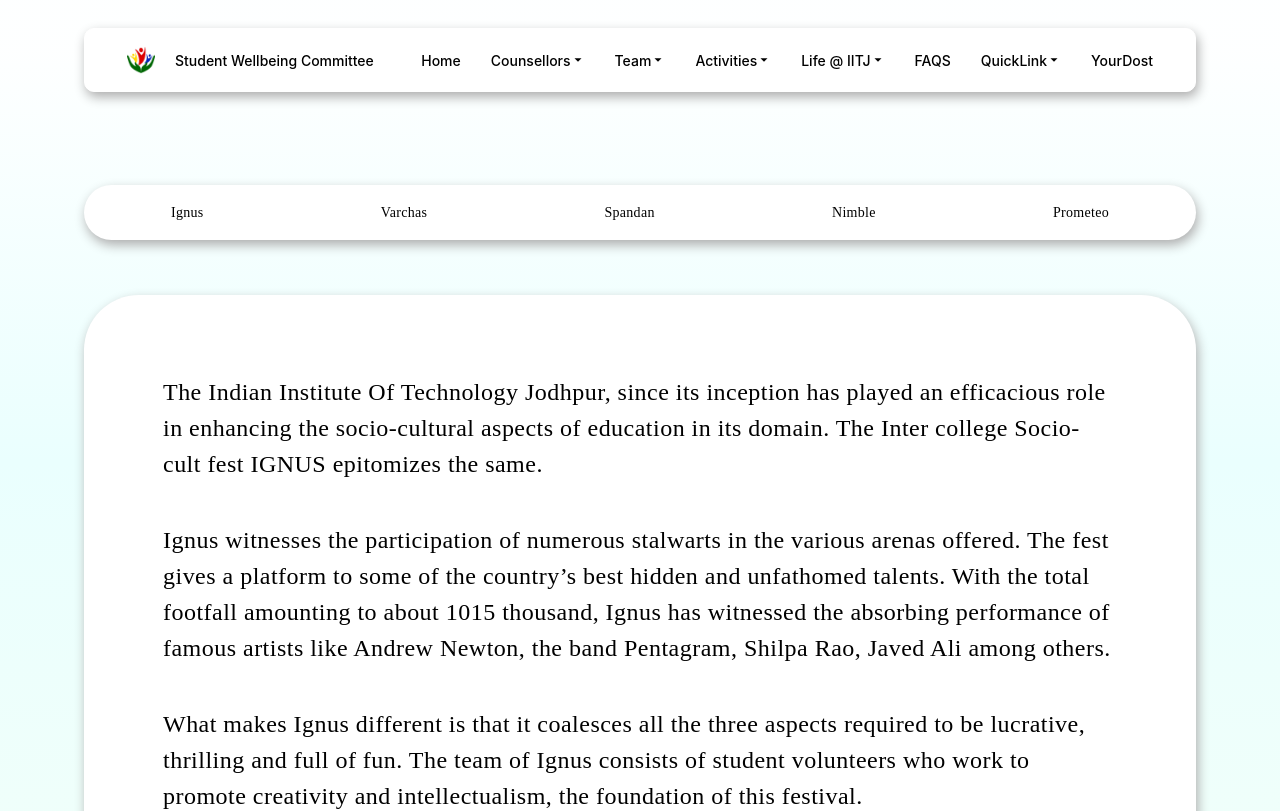
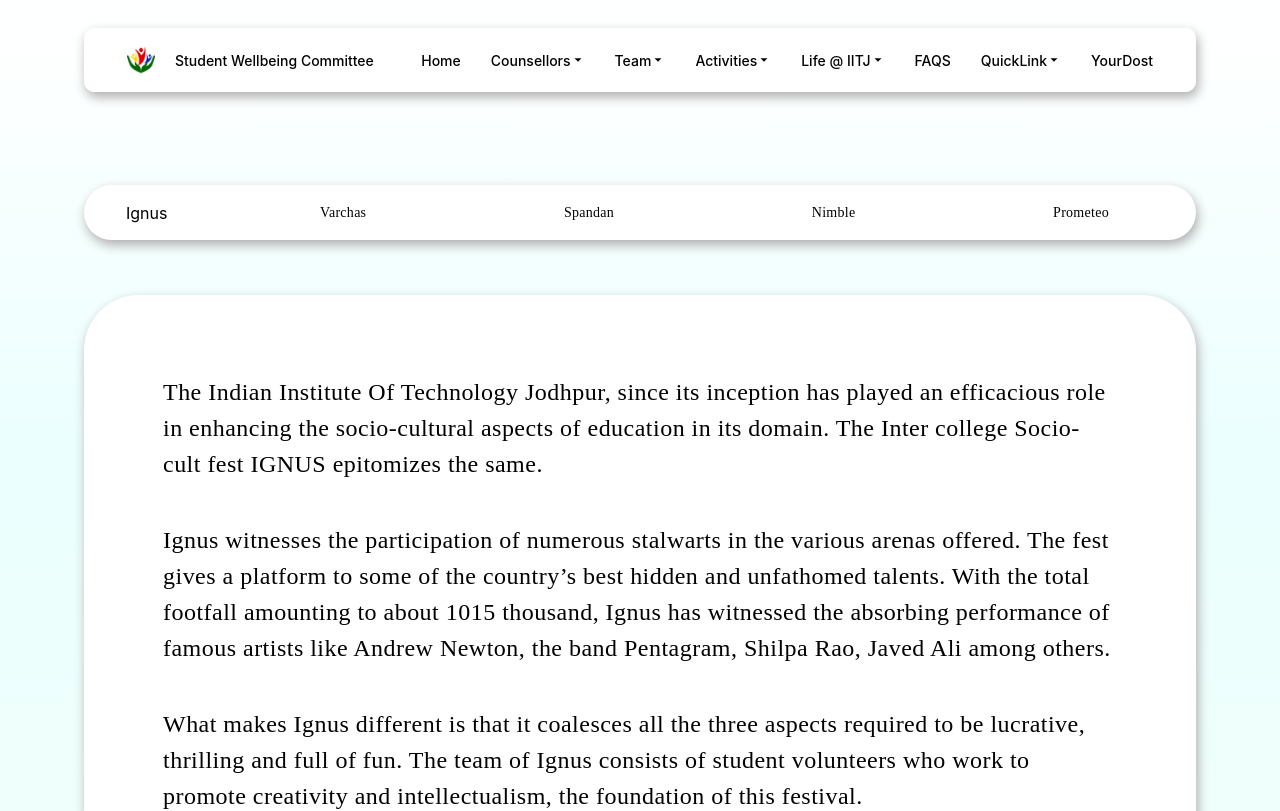
Before and after one commit to a19hu/SWC_2024, a React (Create React App) app: page /festival in a window 1280 px wide. Shown: the top 811 px of the page. Built offline with nearby package versions, Linux system fonts and the light colour scheme.

Commit message:
festival add

```diff
--- a/src/Components/Pages/Festival.jsx
+++ b/src/Components/Pages/Festival.jsx
@@ -19,7 +19,7 @@ export default function Festival() {
   return (
     <div className='festival'>
       <div className='box_navbar'>
-        <Link >Ignus</Link>
+        <div >Ignus</div>
         <Link onClick={()=>setcurrent(1)} className={current === 1 ? "Active" : ""}>Varchas</Link>
         <Link onClick={()=>setcurrent(2)} className={current === 2 ? "Active" : ""}>Spandan</Link>
         <Link onClick={()=>setcurrent(3)} className={current === 3 ? "Active" : ""}>Nimble</Link>
```
